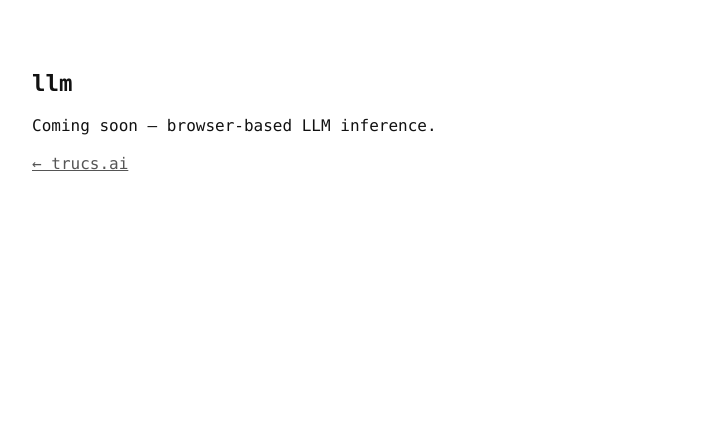
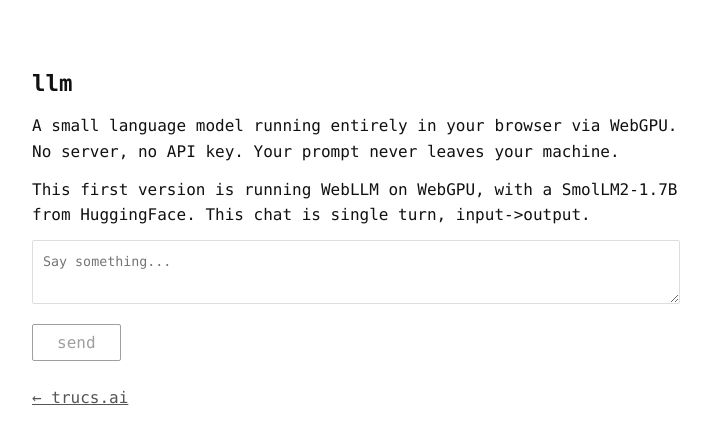
Before and after one commit to idle-intelligence/trucs.ai, a Jekyll site: the page llm/index.html, which Jekyll copies as it is, in a window 1280 px wide. Shown: the top 444 px of the page, without its empty margins (284-995 px from the left). Built offline with Jekyll 4.4.1, drawn with Linux system fonts in a browser that asks for light colours.

Commit message:
adding the LLM demo

```diff
--- /dev/null
+++ b/llm/index.html
@@ -0,0 +1,158 @@
+<!DOCTYPE html>
+<html lang="en">
+<head>
+  <meta charset="utf-8">
+  <meta name="viewport" content="width=device-width, initial-scale=1">
+  <title>llm — trucs.ai</title>
+  <meta name="description" content="Run an LLM in your browser via WebGPU. No server, no API key.">
+  <link rel="stylesheet" href="../assets/style.css">
+  <style>
+    textarea {
+      font-family: inherit;
+      width: 100%;
+      padding: 0.75em;
+      border: 1px solid #ddd;
+      border-radius: 2px;
+      resize: vertical;
+      min-height: 4em;
+      line-height: 1.6;
+      color: #111;
+      background: #fff;
+    }
+    button {
+      font-family: inherit;
+      font-size: 1rem;
+      padding: 0.5em 1.5em;
+      border: 1px solid #111;
+      background: #fff;
+      color: #111;
+      cursor: pointer;
+      border-radius: 2px;
+      margin-top: 0.75em;
+    }
+    button:hover {
+      background: #111;
+      color: #fff;
+    }
+    button:disabled {
+      opacity: 0.4;
+      cursor: not-allowed;
+    }
+    #output {
+      margin-top: 1.5em;
+      white-space: pre-wrap;
+      word-break: break-word;
+    }
+    #stats {
+      margin-top: 0.75em;
+      color: #555;
+      font-size: 0.85rem;
+    }
+  </style>
+</head>
+<body>
+  <main>
+    <h1>llm</h1>
+    <p>
+      A small language model running entirely in your browser via WebGPU.
+      No server, no API key. Your prompt never leaves your machine.
+    </p>
+    <p>
+      This first version is running WebLLM on WebGPU, with a SmolLM2-1.7B from HuggingFace.
+      This chat is single turn, input->output.
+    </p>
+
+    <div>
+      <textarea id="input" placeholder="Say something..." maxlength="2000"></textarea>
+      <button id="send-btn" disabled>send</button>
+    </div>
+
+    <div id="output"></div>
+    <div id="stats"></div>
+
+    <p><a href="/">← trucs.ai</a></p>
+  </main>
+
+  <script type="module">
+    import { CreateMLCEngine } from 'https://esm.run/@mlc-ai/web-llm';
+
+    const input = document.getElementById('input');
+    const btn = document.getElementById('send-btn');
+    const output = document.getElementById('output');
+    const stats = document.getElementById('stats');
+
+    let engine = null;
+
+    async function loadModel() {
+      if (!navigator.gpu) {
+        output.textContent = 'WebGPU is not supported in this browser.';
+        return;
+      }
+
+      output.textContent = 'Loading model...';
+
+      try {
+        engine = await CreateMLCEngine('SmolLM2-1.7B-Instruct-q4f16_1-MLC', {
+          initProgressCallback: (progress) => {
+            output.textContent = progress.text;
+          },
+        });
+
+        output.textContent = 'Ready.';
+        btn.disabled = false;
+      } catch (err) {
+        output.textContent = 'Failed to load: ' + err.message;
+        console.error(err);
+      }
+    }
+
+    async function generate() {
+      const text = input.value.trim().slice(0, 2000);
+      if (!text || !engine) return;
+
+      btn.disabled = true;
+      output.textContent = '';
+      stats.textContent = '';
+
+      const start = performance.now();
+
+      try {
+        const chunks = await engine.chat.completions.create({
+          messages: [{ role: 'user', content: text }],
+          max_tokens: 512,
+          stream: true,
+        });
+
+        let tokens = 0;
+        for await (const chunk of chunks) {
+          const delta = chunk.choices[0]?.delta?.content;
+          if (delta) {
+            output.textContent += delta;
+            tokens++;
+          }
+        }
+
+        const elapsed = (performance.now() - start) / 1000;
+        const tokSec = (tokens / elapsed).toFixed(1);
+        stats.textContent = `${tokens} tokens in ${elapsed.toFixed(1)}s (${tokSec} tok/s)`;
+      } catch (err) {
+        output.textContent = 'Error: ' + err.message;
+        console.error(err);
+      }
+
+      await engine.resetChat();
+      btn.disabled = false;
+    }
+
+    btn.addEventListener('click', generate);
+    input.addEventListener('keydown', (e) => {
+      if (e.key === 'Enter' && !e.shiftKey && !btn.disabled) {
+        e.preventDefault();
+        generate();
+      }
+    });
+
+    loadModel();
+  </script>
+</body>
+</html>
--- a/llm/index.md
+++ /dev/null
@@ -1,10 +0,0 @@
----
-layout: default
-title: llm
----
-
-# llm
-
-Coming soon — browser-based LLM inference.
-
-[← trucs.ai](/)
```
Also changed, not shown: CLAUDE.md (+4 -2 lines).
